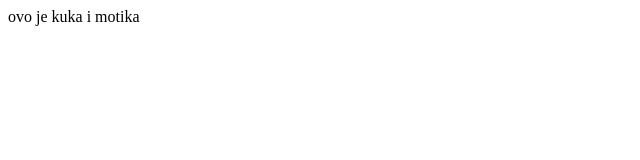
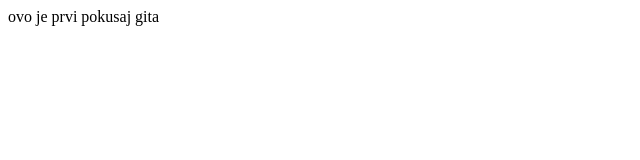
Before and after one commit to WilliWonk/folder1, a plain HTML site: page index.htm in a window 1280 px wide. Shown: the full height of the page, 0-640 px from the left. Drawn offline with Linux system fonts and the light colour scheme.

Commit message:
Update index.htm

```diff
--- a/index.htm
+++ b/index.htm
@@ -1 +1 @@
-<p>ovo je kuka i motika</p>
+<p>ovo je prvi pokusaj gita</p>
```
